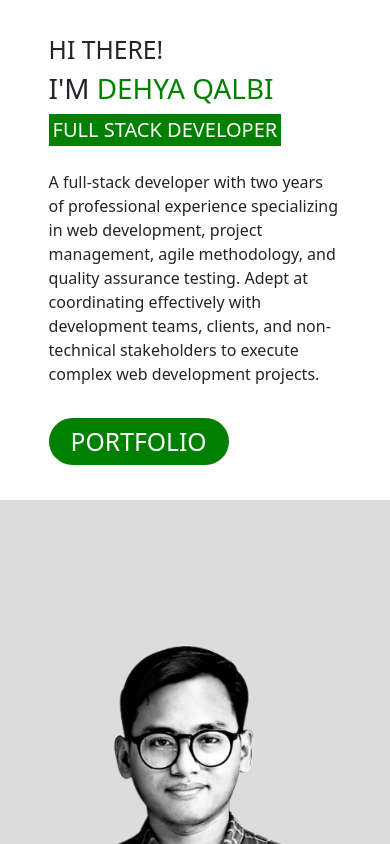
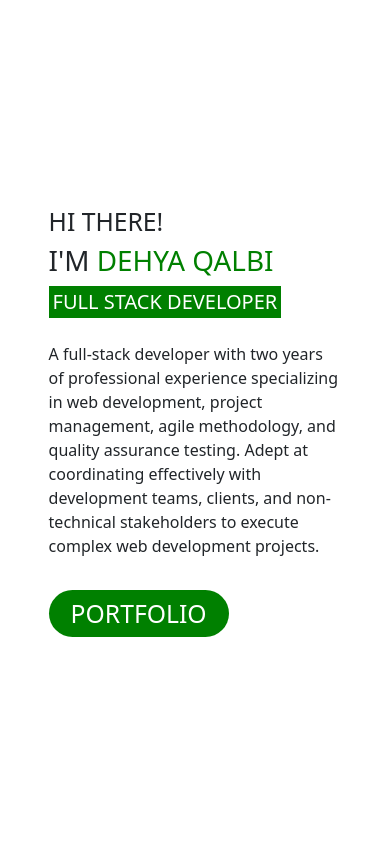
Before and after one commit to dehyabi/portfolio, a React (Create React App) app: page / in a window 390 px wide. Shown: the top 844 px of the page. Built offline with nearby package versions, Linux system fonts and the light colour scheme.

Commit message:
make more responsive in all device

```diff
--- a/src/App.css
+++ b/src/App.css
@@ -10,6 +10,10 @@ body {
  background-color: rgb(220, 220, 220);
  height: 100vh;
  position: relative;
+}
+
+.dehya-summary-wrapper {
+ height: 100vh;
 }
 
 .dehya-photo {
@@ -42,35 +46,13 @@ body {
  opacity: 0.75;
 }
 
-@media (max-width: 1024px) and (rgb(152, 251, 152)-height: 769px){
- .dehya-photo-wrapper {
-  height: 700px;
- }
-}
-
-@media (max-width: 767px) {
- .dehya-summary-wrapper, .dehya-photo-wrapper {
-  height: 500px;
- }
-}
-
-@media (max-height: 500px) {
- .dehya-photo-wrapper {
-  height: 600px;
- }
- .dehya-photo {
-  width: 70%;
-  margin-left: 15%;
- }
-}
-
-@media (max-width: 350px) {
+@media (max-width: 350px) or (max-height: 450px) {
  .dehya-summary-wrapper {
   height: 600px;
  }
 
  .dehya-photo-wrapper {
-  height: 350px;
+  height: 700px;
  }
 
  .dehya {
```
